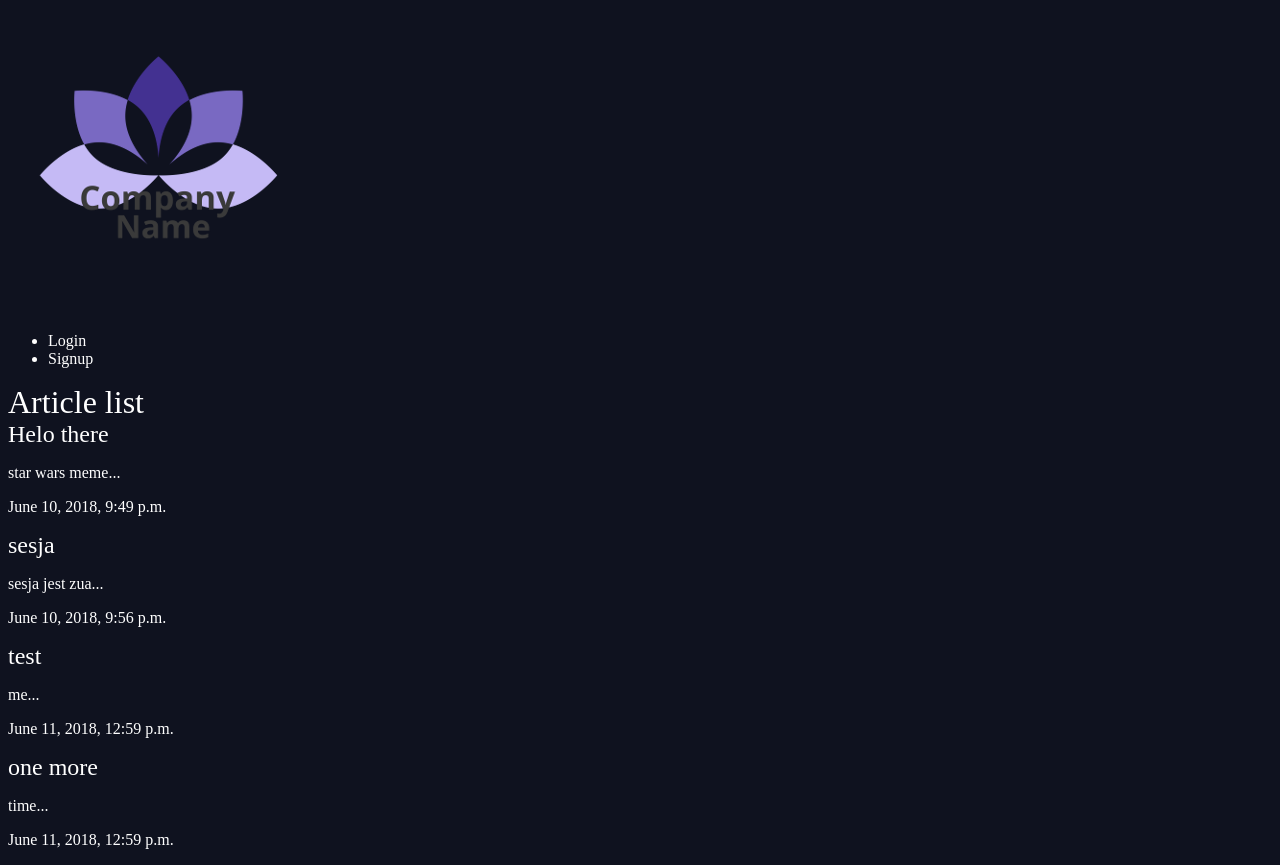
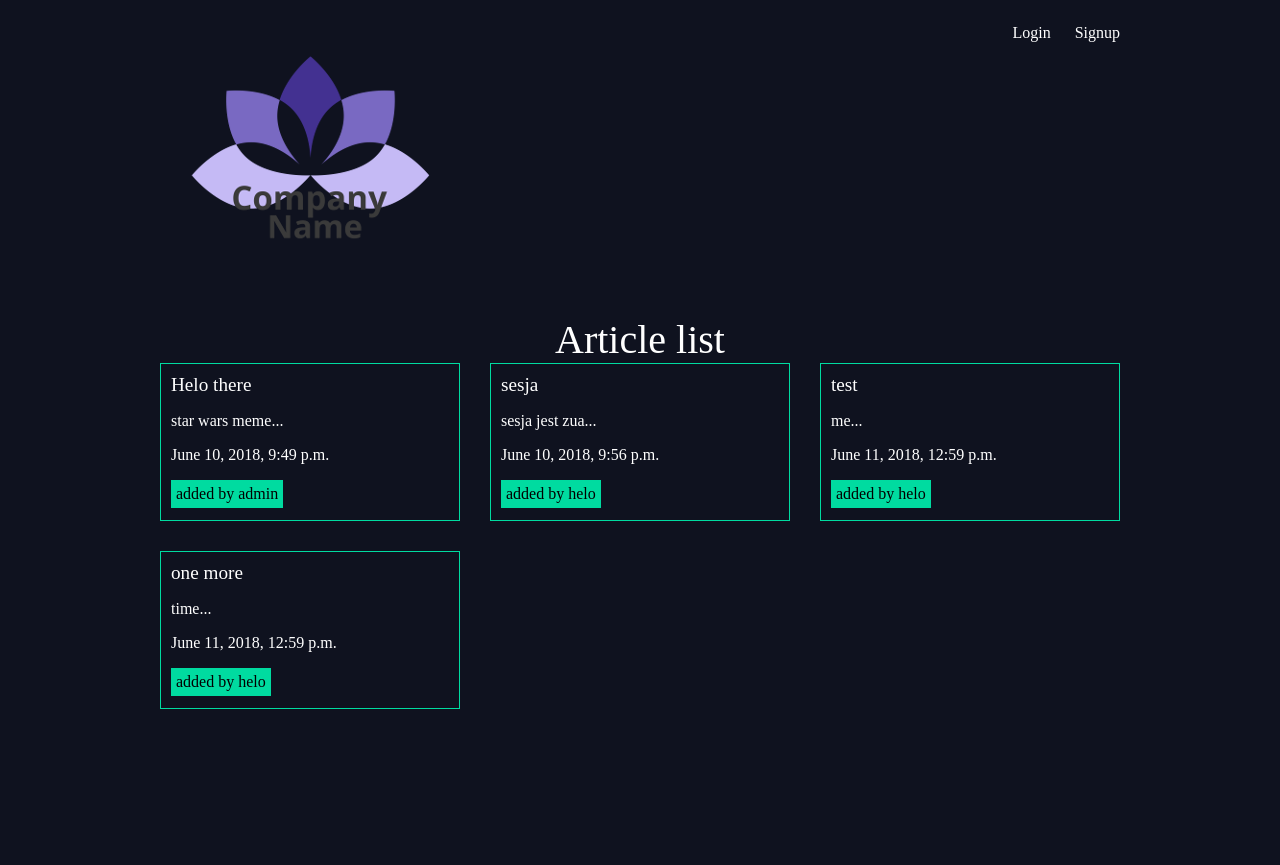
Before and after one commit to pietrek15/project-python, a Django app: page / in a window 1280 px wide. After the commit the page ends 709 px from the top, so only its background shows below. Run offline with Django 3.2, Linux system fonts and the light colour scheme; data comes from the database, SQL or seed files in the repository; both versions use the stored data as it was after the commit.

Commit message:
Add files via upload

```diff
--- a/djangoblog/articles/templates/articles/article_list.html
+++ b/djangoblog/articles/templates/articles/article_list.html
@@ -10,6 +10,7 @@
                 <h2><a href ="{% url 'articles:detail' slug=article.slug %}">{{article.title}}</a></h2>
                 <p>{{article.snippet}}</p>
                 <p>{{article.date}}</p>
+                <p class="author">added by {{ article.author.username }}</p>
             </div>
 
             {% endfor %}
--- a/djangoblog/articles/urls.py
+++ b/djangoblog/articles/urls.py
@@ -6,6 +6,6 @@ app_name = 'articles'
 urlpatterns = [
     path('',views.article_list, name="list"),
     path('create/',views.article_create,name="create"),
-    path('blog/view/<slug>/',views.article_detail,name="detail"),
+    path('<slug>/',views.article_detail,name="detail"),
 
 ]
--- a/djangoblog/assets/styles.css
+++ b/djangoblog/assets/styles.css
@@ -16,3 +16,113 @@ a, a:hover, a:visited{
     color: #fff;
     text-decoration: none;
 }
+
+.wrapper{
+    max-width: 960px;
+    margin: 0 auto;
+}
+
+div.wrapper h1 {
+    text-align: center;
+    margin: 100 px auto;
+    font-size: 2.5em;
+}
+
+header{
+    display: grid;
+    grid-template-columns: 1fr 1fr;
+    padding: 20 px;
+}
+
+nav{
+    justify-self: end;
+}
+
+nav li{
+    display: inline-block;
+    margin-left: 20px;
+}
+
+nav button{
+    background: none;
+    color: #fff;
+    cursor: pointer;
+    border: 0;
+    font-size: 1em;
+}
+
+.articles{
+    display: grid;
+    grid-template-columns: 1fr 1fr 1fr;
+    grid-gap: 30px;
+}
+
+.article{
+    padding: 10px;
+    border: 1px solid #00dba0;
+    possition: relative;
+    padding-bottom: 40px;
+}
+
+.article h2{
+    font-size: 1.2em;
+}
+
+.article .author{
+    padding: 5px;
+    background: #00dba0;
+    position:absolute;
+    margin:0;
+    color: black;
+}
+
+.article-detail .article{
+    padding: 0;
+}
+
+.article-detail .article img{
+    max-width: 100%;
+}
+
+.article-detail .article h2{
+    text-align: center;
+    margin: 20px auto;
+    font-size: 2em;
+}
+
+.article-detail .article p{
+    text-align: center;
+}
+
+.site-form{
+    margin-top: 60px;
+    bordrer: 1px solid #00dba0;
+    padding: 20 px;
+}
+
+.site-form input, .site-form textarea{
+    display:block;
+    margin: 20px 0 0 0;
+    padding: 10px;
+}
+
+.helptext, .helptext ul{
+    margin: 0 auto 20 px;
+    color:rgba(255,255,255,.5);
+    font-size:0.9em;
+    display: block;
+}
+
+.errorlist li{
+    padding: 10px;
+    list-style-type:none;
+    border: 1px solid red;
+    margin: 20 px 0;
+}
+
+.site-form input[type="submit"]{
+    background:rgba(140,255,140,.5);
+    border:0;
+    color:white;
+    font-size:1.0em;
+}
```
Also changed, not shown: djangoblog/db.sqlite3, djangoblog/media/hello_there.jpg (added).
